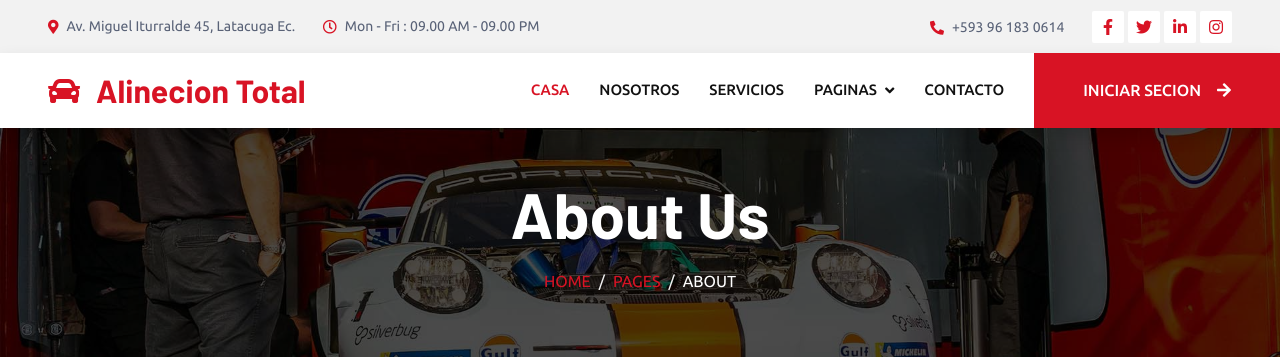
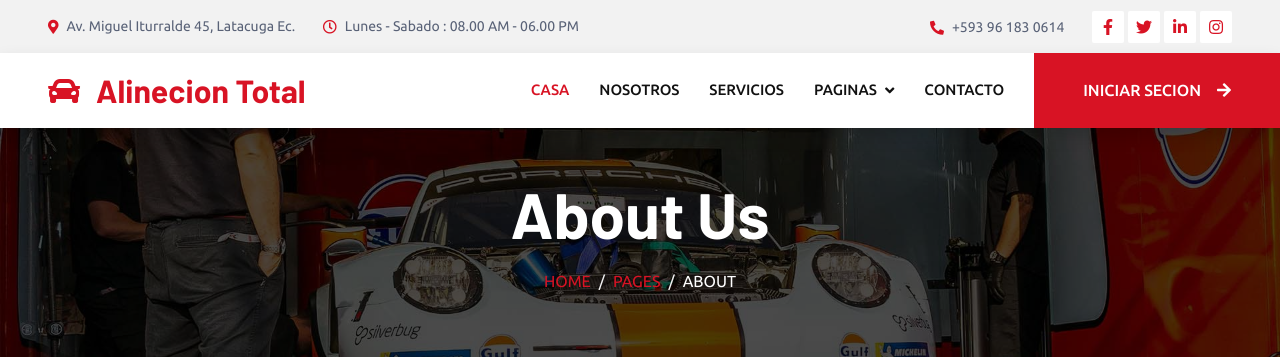
Before and after one commit to jonathanpila0208-sketch/interfacesG4, a Django app: page /about/ in a window 1280 px wide. Shown: the top 361 px of the page. Run offline with Django 5.2, Linux system fonts and the light colour scheme; some libraries are stand-ins or nearby versions.

Commit message:
cambio de horario de atencion en header

```diff
--- a/inicio/templates/header.html
+++ b/inicio/templates/header.html
@@ -54,7 +54,7 @@
                 </div>
                 <div class="h-100 d-inline-flex align-items-center py-3">
                     <small class="far fa-clock text-primary me-2"></small>
-                    <small>Mon - Fri : 09.00 AM - 09.00 PM</small>
+                    <small>Lunes - Sabado : 08.00 AM - 06.00 PM</small>
                 </div>
             </div>
             <div class="col-lg-5 px-5 text-end">
```
